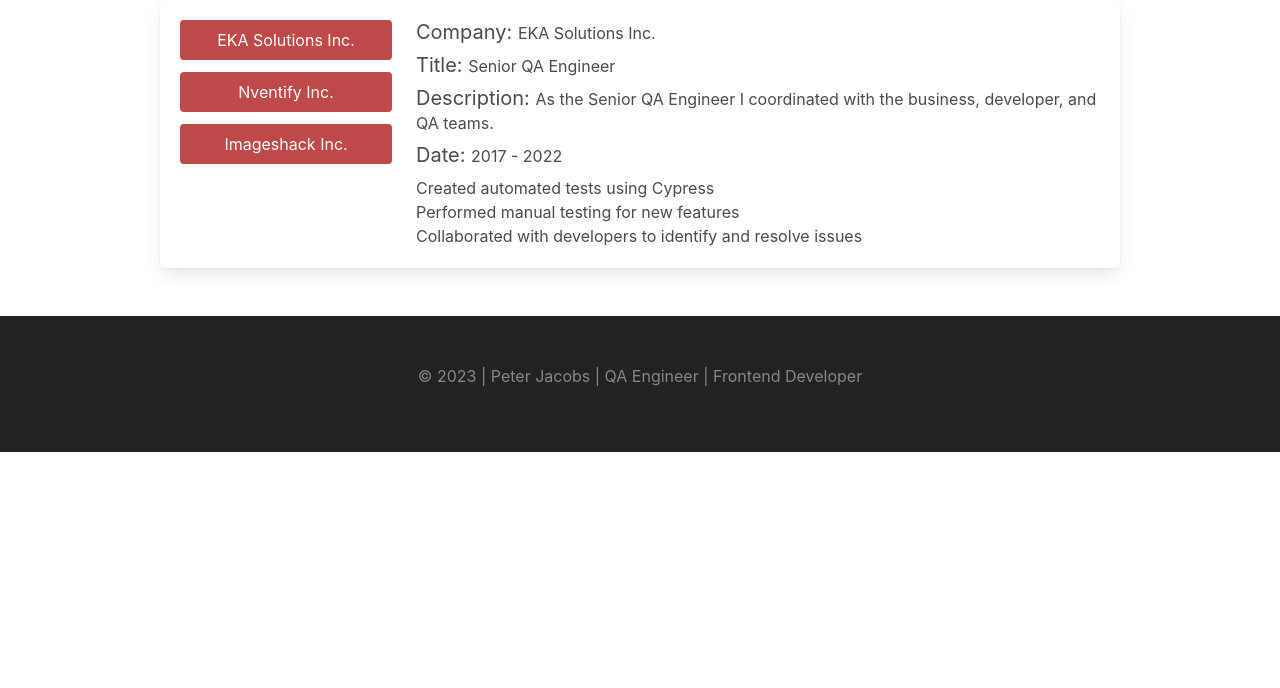
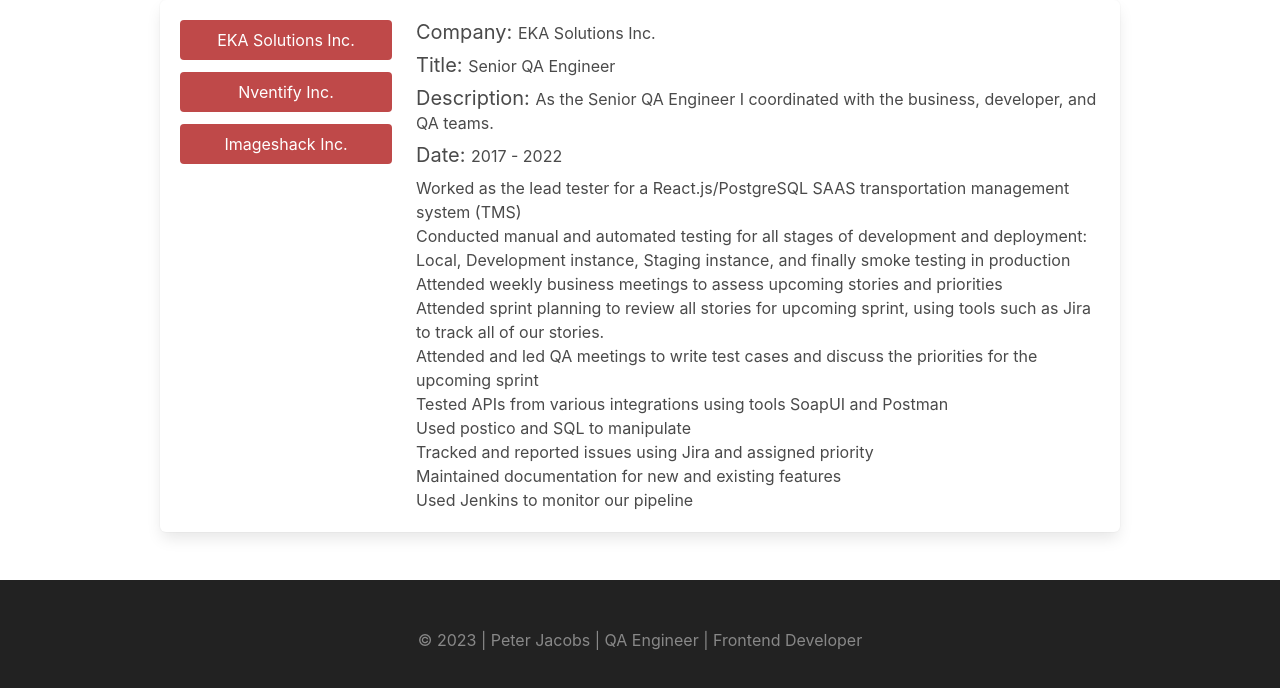
Before and after one commit to thisispeterj/personal-site, a Gatsby site: page /experience in a window 1280 px wide. Shown: the part 214-902 px from the top of the page. Before the commit the page ends 800 px from the top, so only its background shows below. Built offline with nearby package versions, Linux system fonts and the light colour scheme; Gatsby itself is replaced by a stand-in of ours.

Commit message:
Updated Resume and added more experience

```diff
--- a/src/pages/experience/index.js
+++ b/src/pages/experience/index.js
@@ -13,9 +13,16 @@
       'As the Senior QA Engineer I coordinated with the business, developer, and QA teams.',
     duration: '2017 - 2022',
     responsibilities: [
-      'Created automated tests using Cypress',
-      'Performed manual testing for new features',
-      'Collaborated with developers to identify and resolve issues',
+      'Worked as the lead tester for a React.js/PostgreSQL SAAS transportation management system (TMS)',
+      'Conducted manual and automated testing for all stages of development and deployment: Local, Development instance, Staging instance, and finally smoke testing in production',
+      'Attended weekly business meetings to assess upcoming stories and priorities',
+      'Attended sprint planning to review all stories for upcoming sprint, using tools such as Jira to track all of our stories.',
+      'Attended and led QA meetings to write test cases and discuss the priorities for the upcoming sprint',
+      'Tested APIs from various integrations using tools SoapUI and Postman',
+      'Used postico and SQL to manipulate',
+      'Tracked and reported issues using Jira and assigned priority',
+      'Maintained documentation for new and existing features',
+      'Used Jenkins to monitor our pipeline',
     ],
   },
   {
@@ -23,11 +30,12 @@
     company: 'Nventify Inc.',
     title: 'QA Engineer',
     description: 'Developed web applications using React and Node.js',
-    duration: '2015 - 2016',
+    duration: '2015 - 2017',
     responsibilities: [
+      'Conducted manual and automated testing for all stages of development and deployment: Local, Development instance, Staging instance, and finally smoke testing in production',
       'Created automated tests using Cypress',
-      'Performed manual testing for new features',
-      'Collaborated with developers to identify and resolve issues',
+      'Tracked and reported issues using Jira',
+      'Provided both phone and email support for customers',
     ],
   },
   {
@@ -37,9 +45,12 @@
     description: 'Developed web applications using React and Node.js',
     duration: 'Jan 2013 - 2015',
     responsibilities: [
+      'Conducted manual and automated testing for all stages of development and deployment: Local, Development instance, Staging instance, and finally smoke testing in production',
       'Created automated tests using Cypress',
-      'Performed manual testing for new features',
-      'Collaborated with developers to identify and resolve issues',
+      'Tracked and reported issues using Jira',
+      'Provided both phone and email support for customers',
+      'Created a custom Zendesk help and support center',
+      'Worked with CEO on increasing subscriptions, retention, and customer satisfaction',
     ],
   },
 ]
```
Also changed, not shown: 4 other files.
